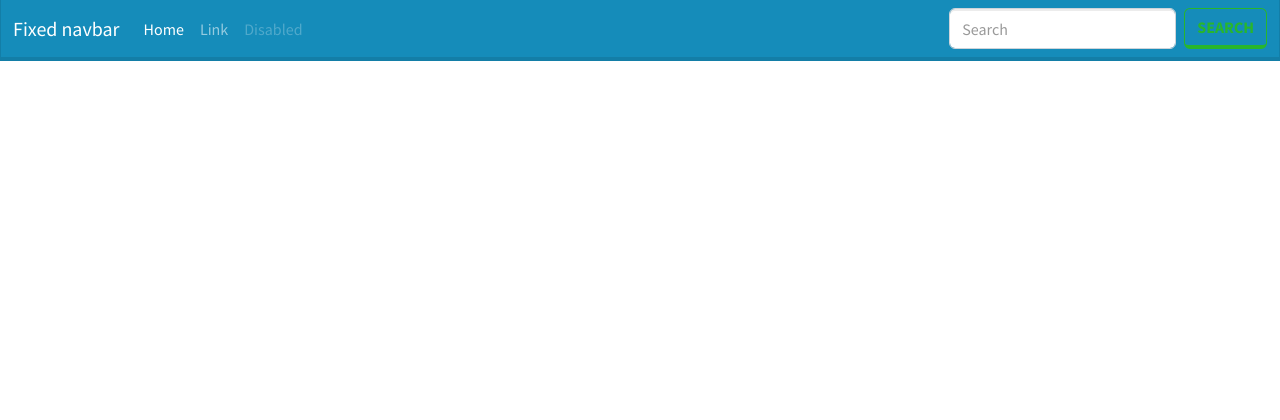
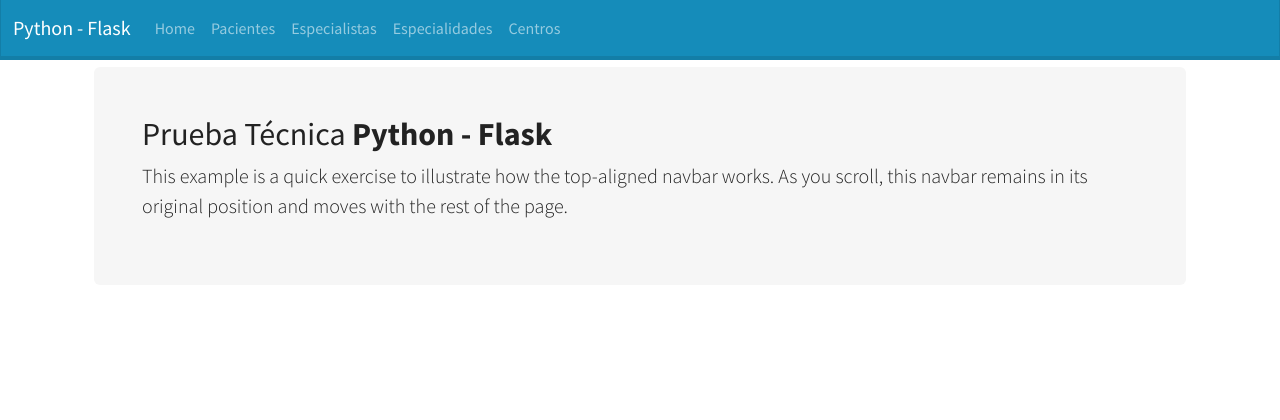
Before and after one commit to Haleymhm/python-fonasa, a Flask app: page / in a window 1280 px wide. Shown: the top 420 px of the page. Run offline with Flask 2, Linux system fonts and the light colour scheme; some libraries are stand-ins or nearby versions.

Commit message:
:art: Ajustes al Template

```diff
--- a/templates/index.html
+++ b/templates/index.html
@@ -1,7 +1,13 @@
 {% extends "layout.html" %}
 
 {% block body %}
+<div class="container">
+    <div class="bg-light p-5 rounded">
+        <h2> Prueba Técnica <strong> Python - Flask </strong> </h2>
+        <p class="lead">This example is a quick exercise to illustrate how the top-aligned navbar works. As you scroll, this navbar remains in its original position and moves with the rest of the page.</p>
 
-    <h2> Prueba Técnica <strong> Python - Flask </strong> </h2>
+    </div>
+</div>
+
 
 {% endblock %}
--- a/templates/layout.html
+++ b/templates/layout.html
@@ -1,11 +1,10 @@
 <!doctype html>
-<html lang="en" class="h-100">
+<html lang="es" class="h-100">
   <head>
     <meta charset="utf-8">
     <meta name="viewport" content="width=device-width, initial-scale=1">
     <meta name="description" content="">
-    <meta name="author" content="Mark Otto, Jacob Thornton, and Bootstrap contributors">
-    <meta name="generator" content="Hugo 0.84.0">
+    <meta name="author" content="Haleym Hidalgo - haleymhm@gmail.com">
     <title>Prueba Técnica <strong> Python - Flask </strong></title>
 
     <link rel="stylesheet" href="https://cdnjs.cloudflare.com/ajax/libs/font-awesome/4.7.0/css/font-awesome.min.css">
@@ -36,26 +35,29 @@
       <!-- Fixed navbar -->
       <nav class="navbar navbar-expand-md navbar-dark bg-primary fixed-top">
         <div class="container-fluid">
-          <a class="navbar-brand" href="#">Fixed navbar</a>
+          <a class="navbar-brand" href="#">Python - Flask</a>
           <button class="navbar-toggler" type="button" data-bs-toggle="collapse" data-bs-target="#navbarCollapse" aria-controls="navbarCollapse" aria-expanded="false" aria-label="Toggle navigation">
             <span class="navbar-toggler-icon"></span>
           </button>
           <div class="collapse navbar-collapse" id="navbarCollapse">
             <ul class="navbar-nav me-auto mb-2 mb-md-0">
               <li class="nav-item">
-                <a class="nav-link active" aria-current="page" href="#">Home</a>
+                <a class="nav-link" href="#">Home</a>
               </li>
               <li class="nav-item">
-                <a class="nav-link" href="#">Link</a>
+                <a class="nav-link" href="#">Pacientes</a>
               </li>
               <li class="nav-item">
-                <a class="nav-link disabled" href="#" tabindex="-1" aria-disabled="true">Disabled</a>
+                <a class="nav-link" href="#">Especialistas</a>
               </li>
+              <li class="nav-item">
+                <a class="nav-link" href="#">Especialidades</a>
+              </li>
+              <li class="nav-item">
+                <a class="nav-link" href="#">Centros</a>
+              </li>
+
             </ul>
-            <form class="d-flex">
-              <input class="form-control me-2" type="search" placeholder="Search" aria-label="Search">
-              <button class="btn btn-outline-success" type="submit">Search</button>
-            </form>
           </div>
         </div>
       </nav>
@@ -63,6 +65,7 @@
 
     <!-- Begin page content -->
     <main class="flex-shrink-0">
+      <hr /> <hr /> <hr />
       <div class="container">
         {% block body %}
         {% endblock %}
```
